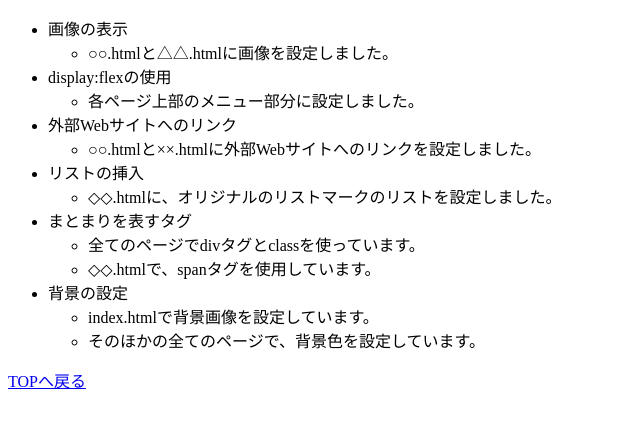
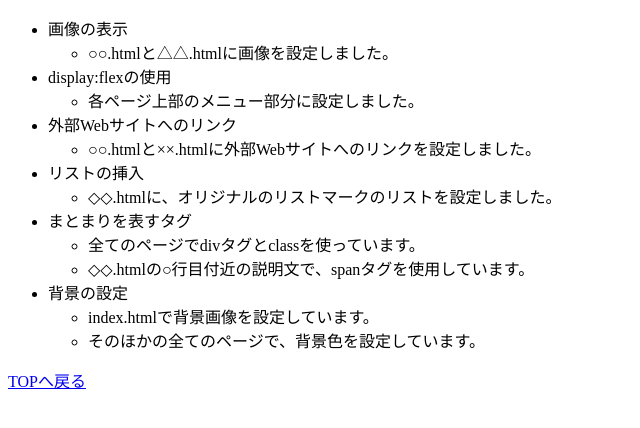
Before and after one commit to rtakada/MidtermAssignmentSample, a plain HTML site: page description.html in a window 1280 px wide. Shown: the whole page, without its empty margins (0-640 px from the left). Drawn offline with Linux system fonts and the light colour scheme.

Commit message:
description.htmlの修正

```diff
--- a/description.html
+++ b/description.html
@@ -28,7 +28,7 @@
         <li>まとまりを表すタグ</li>
         <ul>
             <li>全てのページでdivタグとclassを使っています。</li>
-            <li>◇◇.htmlで、spanタグを使用しています。</li>
+            <li>◇◇.htmlの○行目付近の説明文で、spanタグを使用しています。</li>
         </ul>
         <li>背景の設定</li>
         <ul>
```
